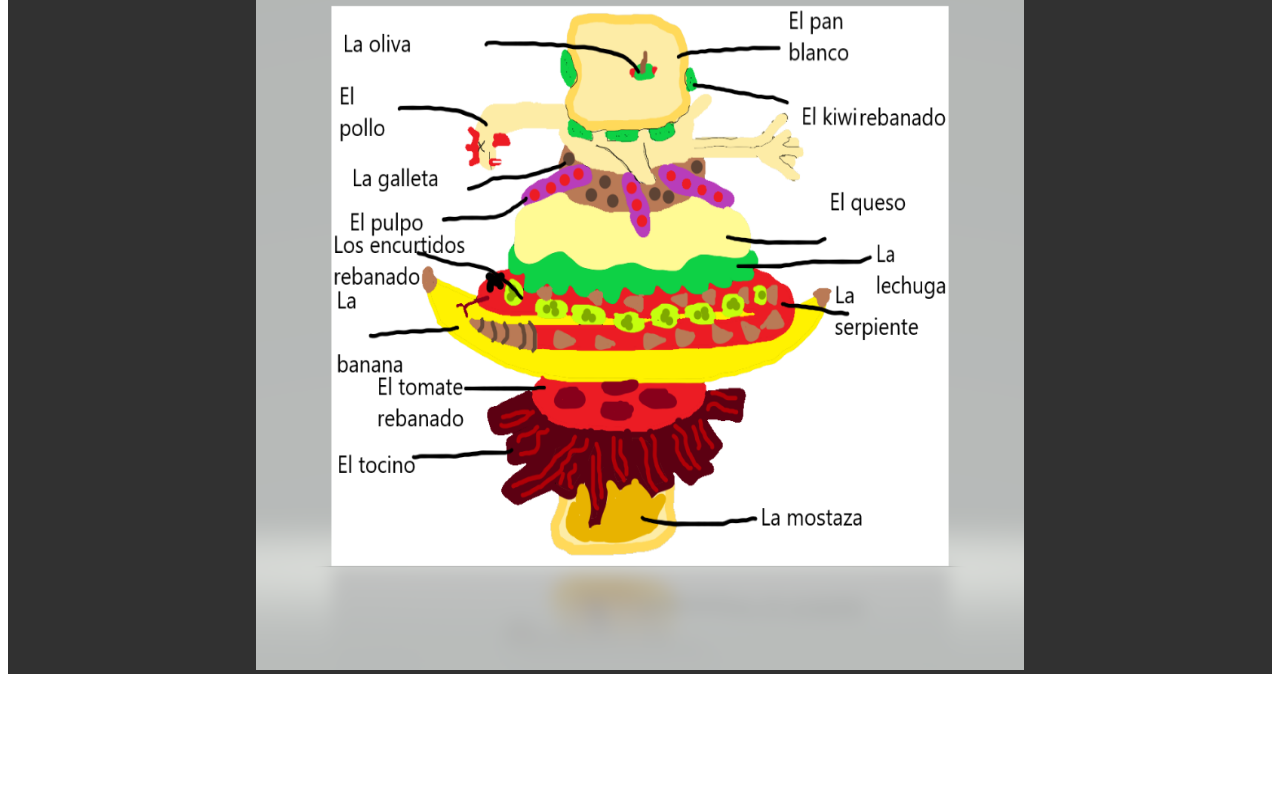
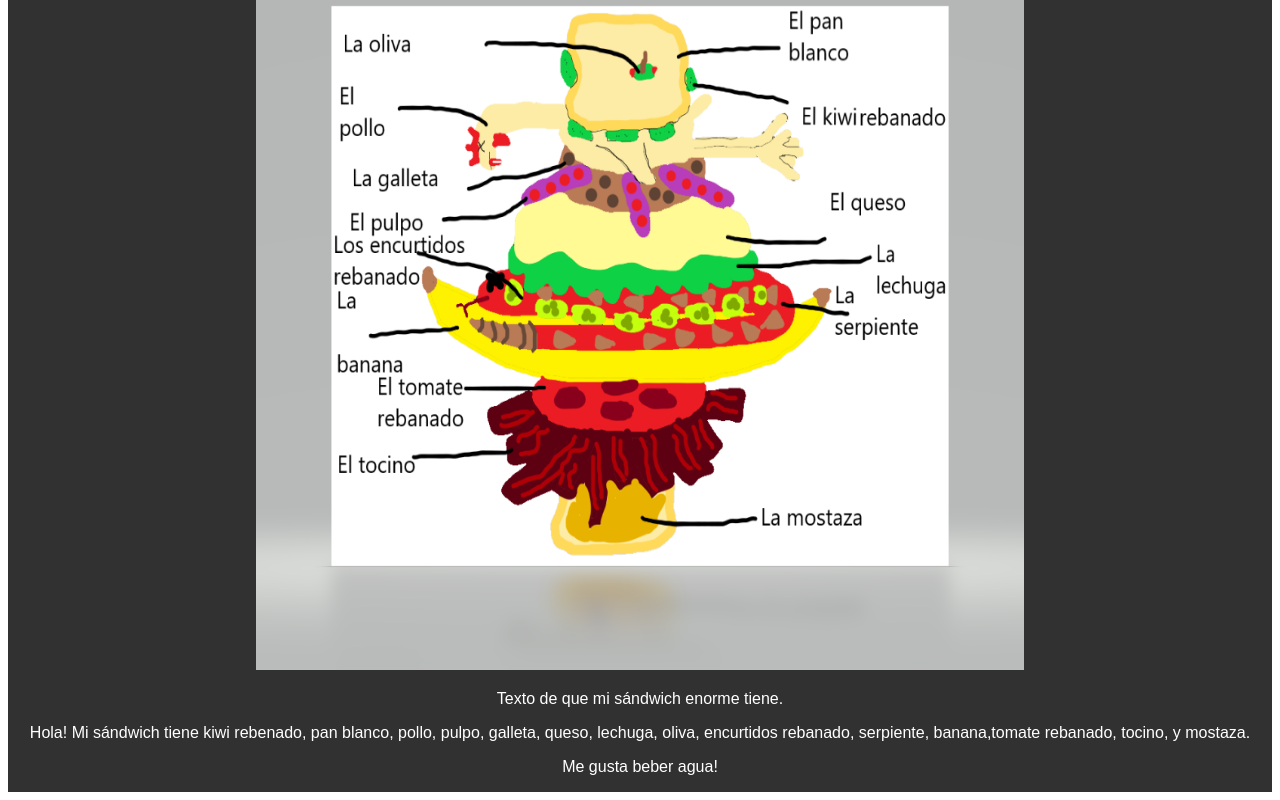
Before and after one commit to IDKMANIMJUSTDOINGTHISFORSCHOOL/SpanishProject, a plain HTML site: page index.html in a window 1280 px wide. Shown: the part 1660-2460 px from the top of the page. Before the commit the page ends 2342 px from the top, so only its background shows below. Drawn offline with Linux system fonts and the light colour scheme.

Commit message:
Update index.html

```diff
--- a/index.html
+++ b/index.html
@@ -48,6 +48,9 @@
     <p style="font-family: Arial">Bebida: Me gusta el agua. I like water.</p>
     <h2 "font-family: Arial"> Sándwich enorme!</h2>
     <img src="BigSandwich.png" alt="Sándwich enorme." style="width:768px;height:768px;">
+    <p style="font-family: Arial">Texto de que mi sándwich enorme tiene.</p>
+    <p style="font-family: Arial">Hola! Mi sándwich tiene kiwi rebenado, pan blanco, pollo, pulpo, galleta, queso, lechuga, oliva, encurtidos rebanado, serpiente, banana,tomate rebanado, tocino, y mostaza.</p>
+    <p style="font-family: Arial"> Me gusta beber agua!</p>
 </body>
 </div>
 </html>
```
